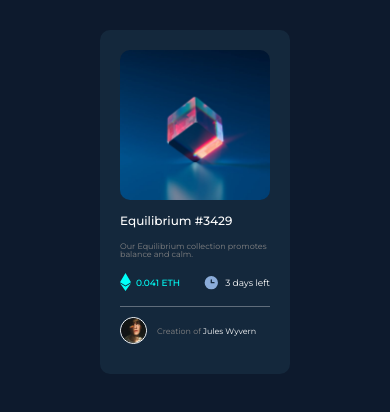
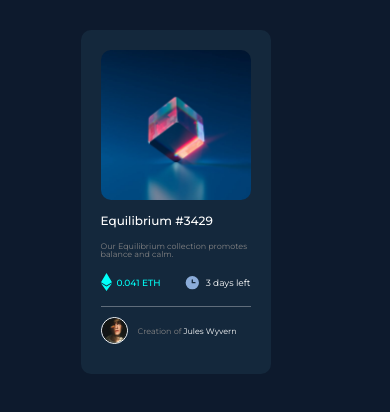
Before and after one commit to GustavoBento/projeto-preview-card, a plain HTML site: page index.html in a window 390 px wide. Drawn offline with Linux system fonts and the light colour scheme.

Commit message:
responsivo

```diff
--- a/css/style.css
+++ b/css/style.css
@@ -10,8 +10,9 @@
 
 body {
     display: flex;
+    box-sizing: border-box;
     height: auto;
-    width: auto;
+    width: 90vw;
     background-color: var(--cor-de-fundo);
     color: white;
     font-family: var(--font-principal);
@@ -23,7 +24,6 @@ body {
     padding: 20px;
     background-color: var(--cor-card);
     width: 150px;
-    height: 80%vh;
     border-radius: 10px;
 }
 
```
